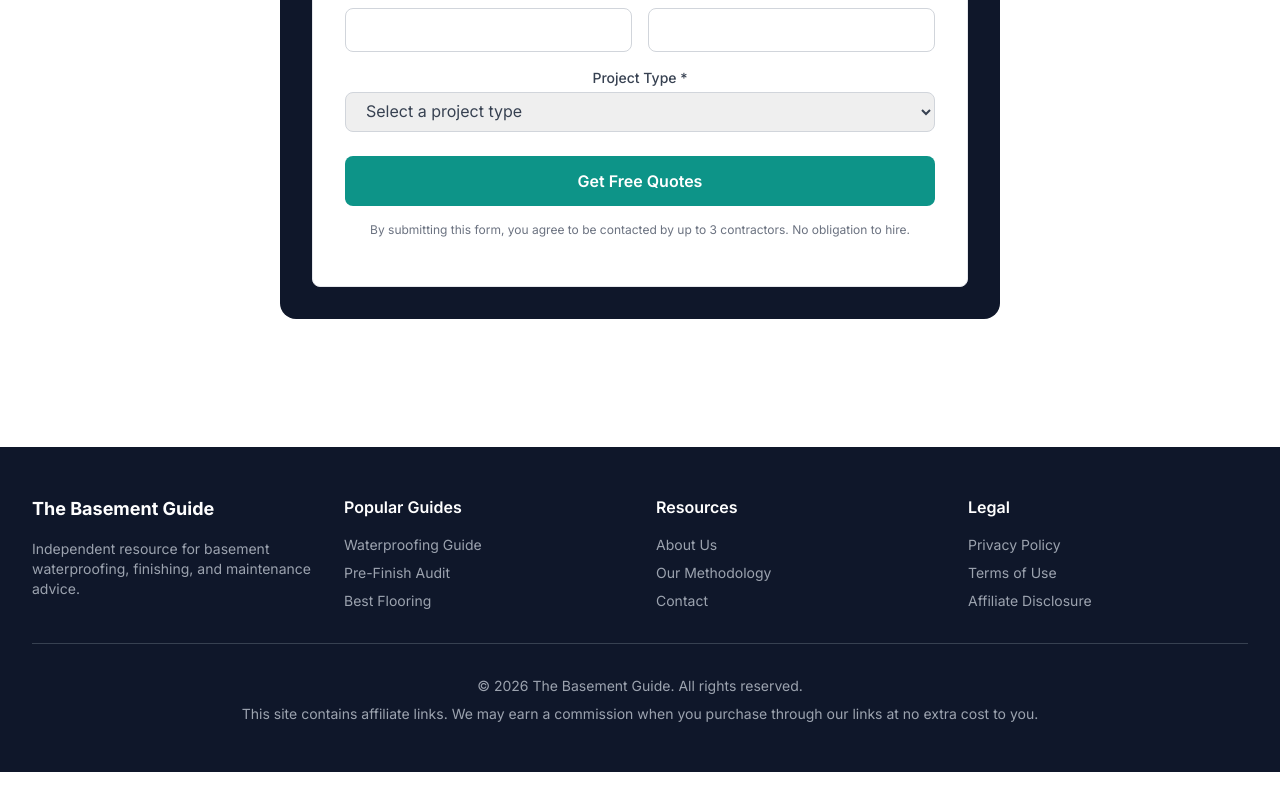
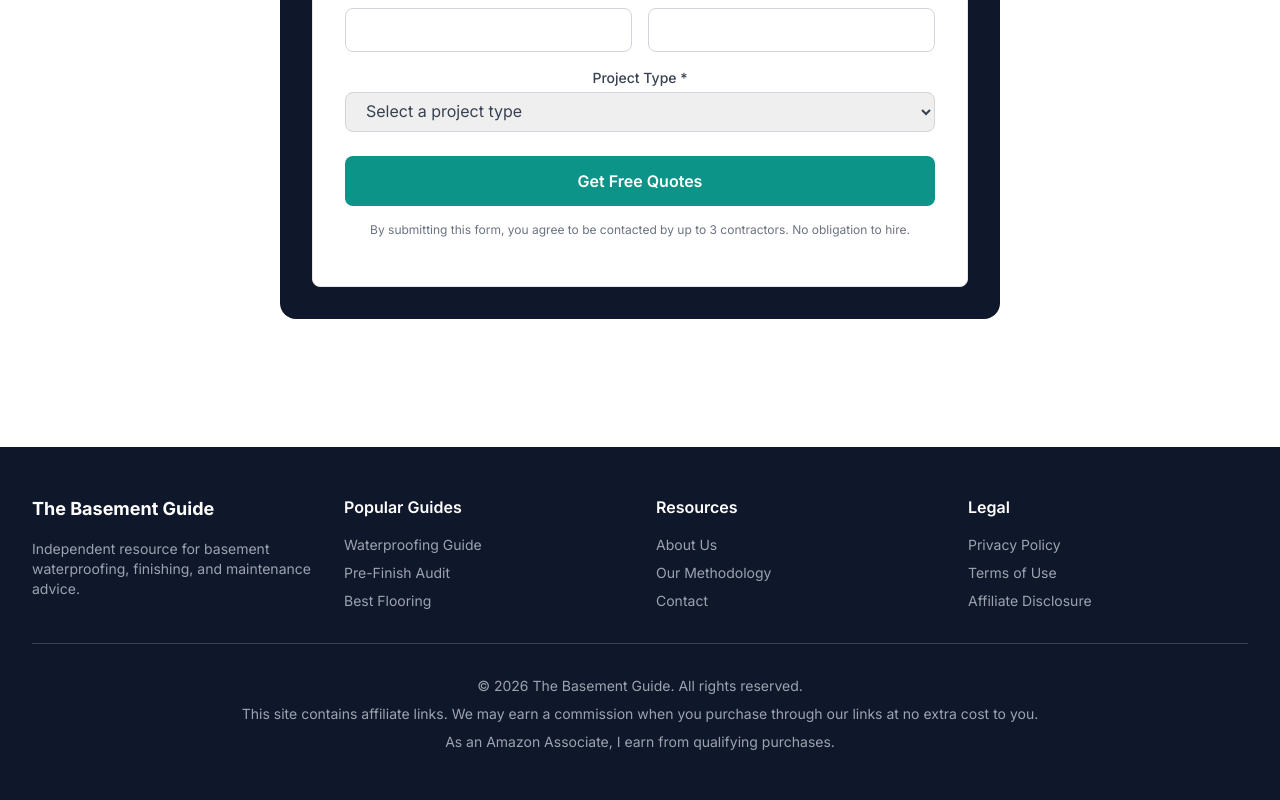
Before and after one commit to thebasementguide2026/basement-guide, a Next.js app: page /articles/basement-home-gym in a window 1280 px wide. Shown: the part 7167-7967 px from the top of the page. Before the commit the page ends 7939 px from the top, so only its background shows below. Built offline with nearby package versions, Linux system fonts and the light colour scheme.

Commit message:
feat: add Amazon Associates disclosure to footer

```diff
--- a/components/Footer.tsx
+++ b/components/Footer.tsx
@@ -45,6 +45,9 @@ export default function Footer() {
           <p className="mt-2">
             This site contains affiliate links. We may earn a commission when you purchase through our links at no extra cost to you.
           </p>
+                    <p className="mt-2">
+            As an Amazon Associate, I earn from qualifying purchases.
+          </p>
         </div>
       </div>
     </footer>
```
